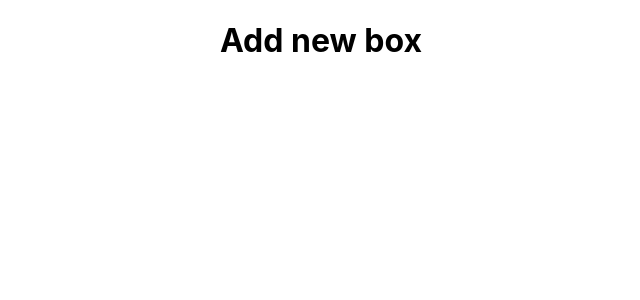
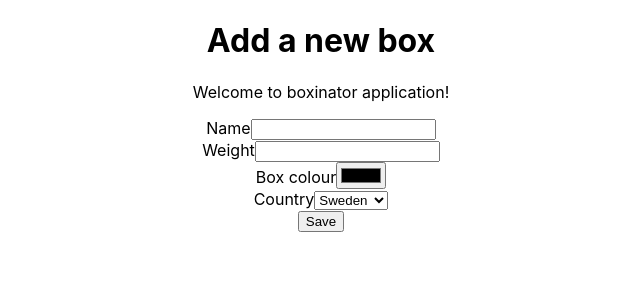
Before and after one commit to Joakimoster/boxinator-frontend, a React (Create React App) app: page /addbox in a window 1280 px wide. Shown: the top 300 px of the page, without its empty margins (319-959 px from the left). Built offline with nearby package versions, Linux system fonts and the light colour scheme.

Commit message:
First form draft created

```diff
--- /dev/null
+++ b/src/components/form/CountryDropDown.js
@@ -0,0 +1,15 @@
+function CountryDropDown() {
+    return(
+        <div>
+            <label>Country</label>
+            <select>
+                <option value="Sweden">Sweden</option>
+                <option value="China">China</option>
+                <option value="Brazil">Brazil</option>
+                <option value="Australia">Australia</option>
+            </select>
+        </div>
+    )
+}
+
+export default CountryDropDown
--- a/src/views/BoxFormView.js
+++ b/src/views/BoxFormView.js
@@ -1,8 +1,34 @@
+import CountryDropDown from "../components/form/CountryDropDown"
+
 function BoxFormView() {
+
     return (
-        <main className="ListDispatches">
-            <h1>Add new box</h1>
-        </main>
+        <form>
+
+            <h1>Add a new box</h1>
+            <p>Welcome to boxinator application!</p>
+
+            <div>
+                <label>Name</label>
+                <input type="text" id="name"></input>
+            </div>
+
+            <div>
+                <label>Weight</label>
+                <input type="text" id="weight"></input>
+            </div>
+
+            <div>
+                <label>Box colour</label>
+                <input type="color" id="color"></input>
+            </div>
+
+            <div>
+                <CountryDropDown/>
+            </div>
+
+            <button type="submit">Save</button>
+        </form>
     )
 }
 
```
